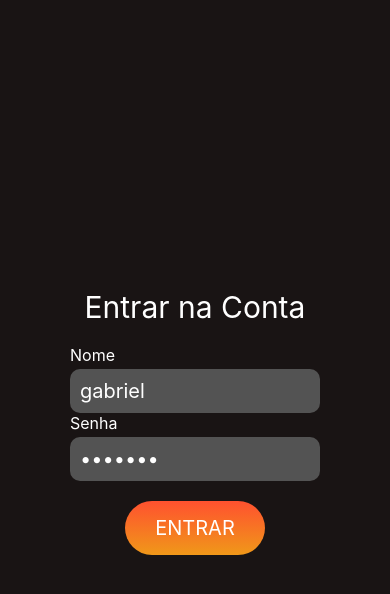
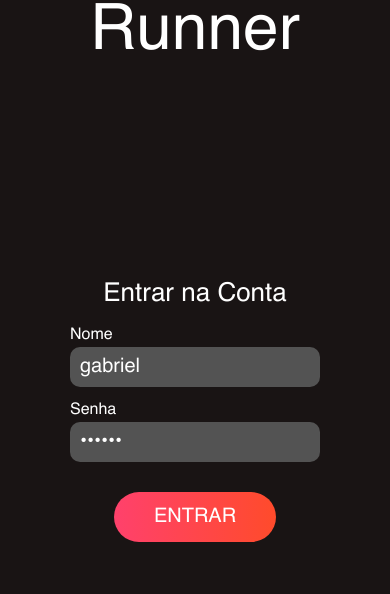
Before and after one commit to schaldach/runner-tracker, a React Native app: screen / in a window 390 px wide. Shown: the top 594 px of the page. Built offline with nearby package versions, Linux system fonts and the light colour scheme.

Commit message:
layout tela de entrada, fontes customizadas

```diff
--- a/App.js
+++ b/App.js
@@ -1,19 +1,31 @@
 import { StatusBar } from 'expo-status-bar';
+import { useFonts } from 'expo-font';
 import Button from './components/Button.js';
-import React, {useState} from 'react';
+import React, { useState } from 'react';
 import { StyleSheet, Text, View } from 'react-native';
 import InputField from './components/InputField.js';
 
 export default function App() {
   const [username, setUsername] = useState('gabriel')
   const [password, setPassword] = useState('123456')
+
+  const [loaded] = useFonts({
+    Helvetica: require('./assets/Helvetica.ttf'),
+  });
+  if (!loaded) {
+    return null;
+  }
+
   return (
     <View style={styles.container}>
-      <Text style={styles.text}>Entrar na Conta</Text>
-      <InputField placeholder='Usuário' state={username} stateFunction={setUsername} fieldName='Nome'/>
-      <InputField placeholder='Senha' passwordType={true} state={username} stateFunction={setUsername} fieldName='Senha'/>
-      <Button></Button>
-      <StatusBar style="auto" />
+      <Text style={styles.title}>Runner</Text>
+      <View style={styles.login}>
+        <Text style={styles.text}>Entrar na Conta</Text>
+        <InputField placeholder='Usuário' bottomMargin={true} state={username} stateFunction={setUsername} fieldName='Nome' />
+        <InputField placeholder='Senha' passwordType={true} state={password} stateFunction={setPassword} fieldName='Senha' />
+        <Button text='ENTRAR' />
+        <StatusBar style="auto" />
+      </View>
     </View>
   );
 }
@@ -21,14 +33,27 @@ export default function App() {
 const styles = StyleSheet.create({
   container: {
     flex: 1,
+    fontFamily: 'Helvetica',
     flexDirection: 'column',
     backgroundColor: '#191414',
     alignItems: 'center',
-    justifyContent: 'center',
+  },
+  title:{
+    flex: 1,
+    textAlignVertical: 'center',
+    textAlign: 'center',
+    fontFamily: 'Helvetica',
+    color: '#fff',
+    fontSize: 64,
+  },
+  login: {
+    flex: 2,
+    alignItems: 'center',
   },
   text: {
     color: '#fff',
-    fontSize: 30,
+    fontFamily: 'Helvetica',
+    fontSize: 26,
     marginBottom: 20,
   }
 });
--- a/components/Button.js
+++ b/components/Button.js
@@ -1,26 +1,27 @@
 import { View, StyleSheet, Text, TextInput } from 'react-native';
 import { LinearGradient } from 'expo-linear-gradient';
 
-function Button() {
+function Button({ text }) {
     return (
-        <LinearGradient colors={['#FF512F','#F09819']} style={styles.button}>
-            <Text style={styles.text}>ENTRAR</Text>
+        <LinearGradient start={{ x: 0.0, y: 1.0 }} end={{ x: 1.0, y: 1.0 }} colors={['#FF416C', '#FF4B2B']} style={styles.button}>
+            <Text style={styles.text}>{text}</Text>
         </LinearGradient>
     );
 }
 
 const styles = StyleSheet.create({
     button: {
-        marginTop: 20,
+        marginTop: 30,
         alignItems: 'center',
         justifyContent: 'center',
         borderRadius: 50,
         paddingVertical: 15,
-        paddingHorizontal: 30,
+        paddingHorizontal: 40,
     },
     text: {
         fontSize: 20,
         color: '#fff',
+        fontFamily: 'Helvetica',
     }
 });
 
--- a/components/InputField.js
+++ b/components/InputField.js
@@ -1,8 +1,8 @@
 import { View, StyleSheet, Text, TextInput } from 'react-native';
 
-function InputField({ fieldName, stateFunction, state, placeholder, passwordType }) {
+function InputField({ fieldName, stateFunction, state, placeholder, passwordType, bottomMargin }) {
   return (
-    <View style={styles.container}>
+    <View style={{justifyContent: 'center', marginBottom: bottomMargin?15:0}}>
       <Text style={styles.fieldName}>{fieldName}</Text>
       <TextInput secureTextEntry={passwordType} multiline={false} style={styles.fieldInput} value={state} onChange={stateFunction} placeholder={placeholder} />
     </View>
@@ -10,11 +10,9 @@ function InputField({ fieldName, stateFunction, state, placeholder, passwordType
 }
 
 const styles = StyleSheet.create({
-  container: {
-    justifyContent: 'center',
-  },
   fieldName: {
     color: '#fff',
+    fontFamily: 'Helvetica',
     paddingBottom: 4,
     fontSize: 16,
   },
@@ -22,6 +20,7 @@ const styles = StyleSheet.create({
     padding: 10,
     fontSize: 20,
     color: '#fff',
+    fontFamily: 'Helvetica',
     outlineStyle: 'none',
     borderRadius: 10,
     width: 250,
--- a/package.json
+++ b/package.json
@@ -17,7 +17,8 @@
     "react-dom": "18.1.0",
     "react-native": "0.70.5",
     "react-native-web": "~0.18.9",
-    "expo-linear-gradient": "~12.0.1"
+    "expo-linear-gradient": "~12.0.1",
+    "expo-font": "~11.0.1"
   },
   "devDependencies": {
     "@babel/core": "^7.12.9"
```
Also changed, not shown: components/Navbar.js (added, +9 -0 lines), assets/Helvetica.ttf (added), 1 other file (tests, documents, lock files or other folders).
